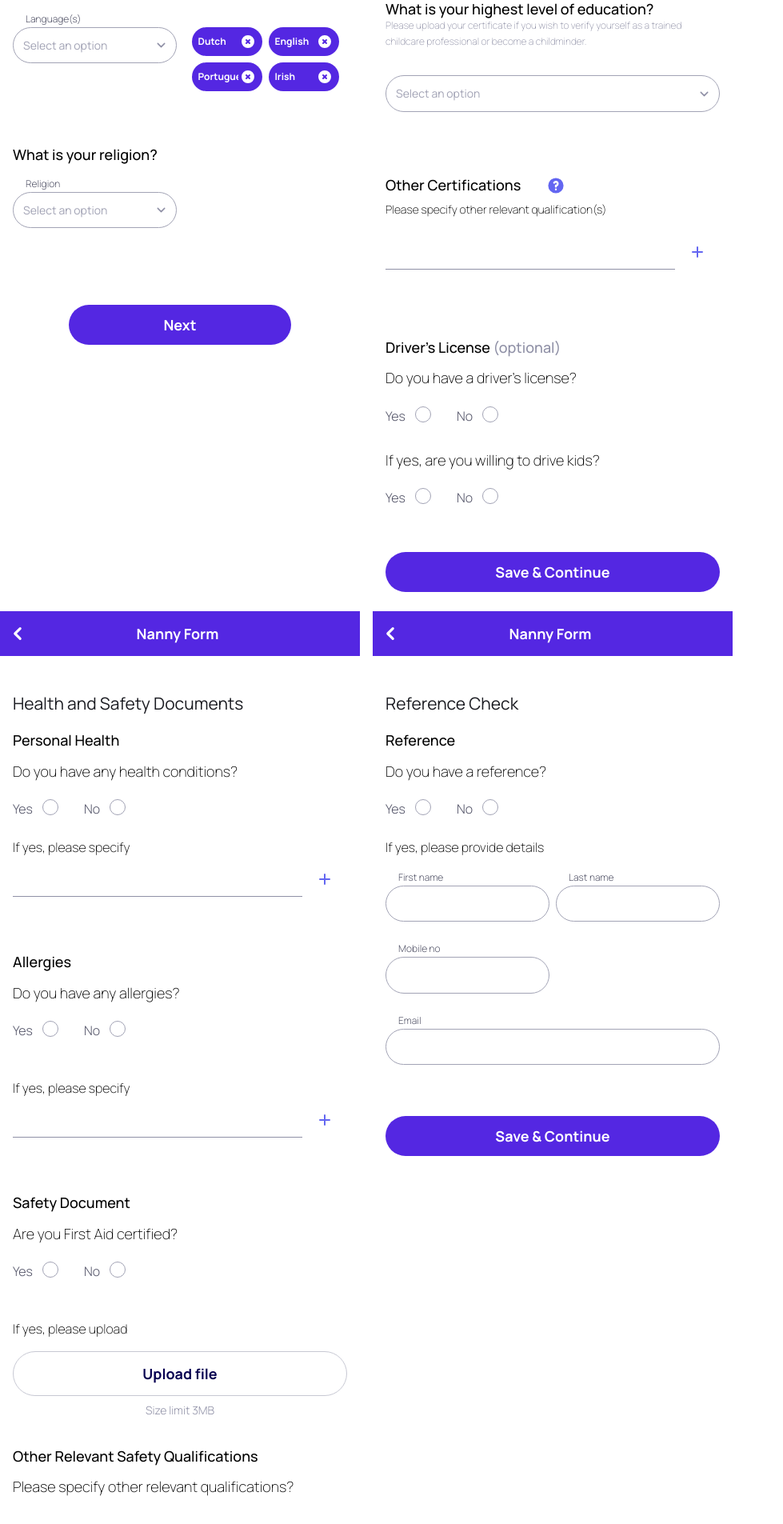
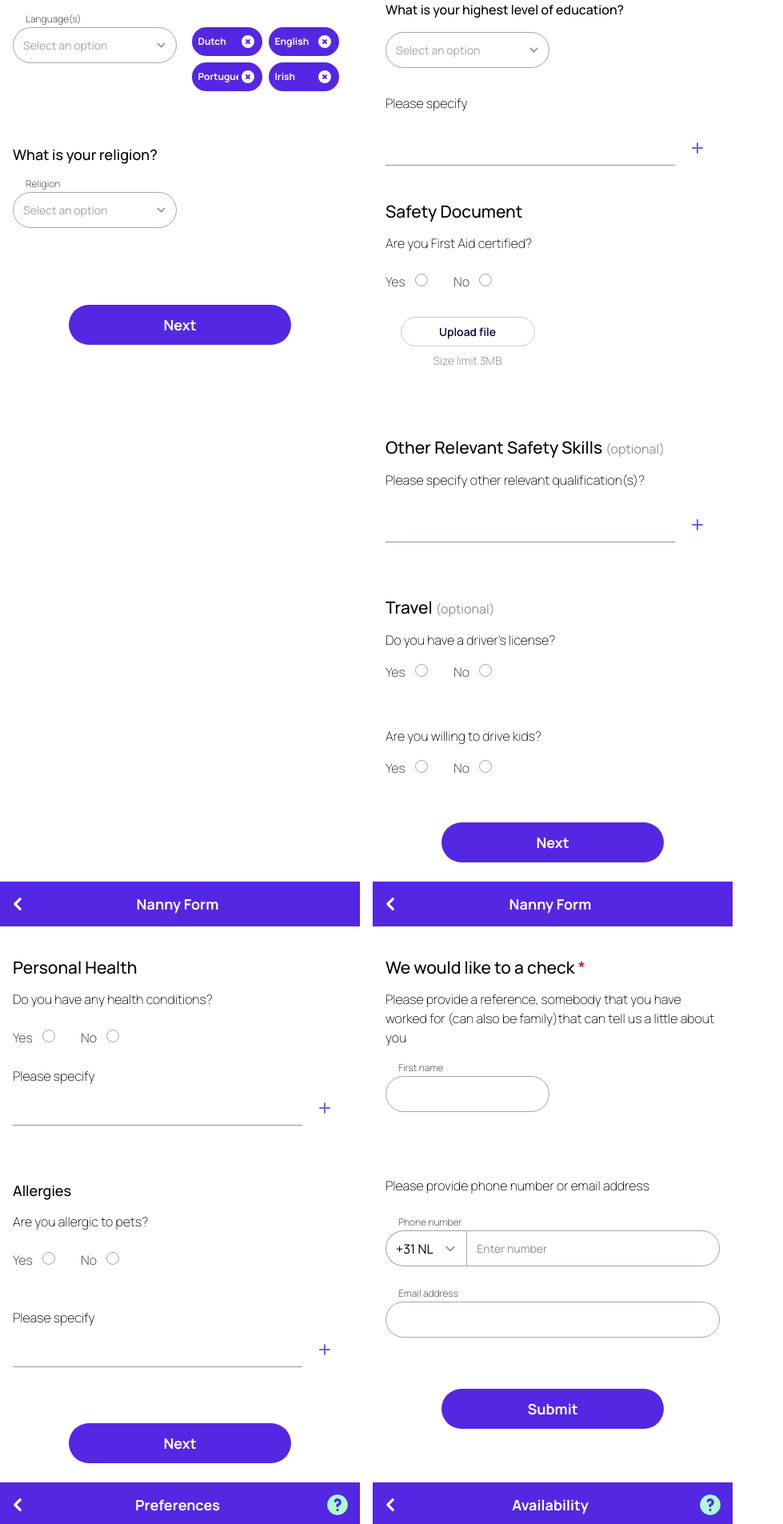
Before and after one commit to andres-codigo/nanny-nina, a Vue app: page /nanny-service-launch-checklist-onboarding in a window 1280 px wide. Shown: the part 2063-3968 px from the top of the page at 80% size, without its empty margins (0-979 px from the left). Built offline with nearby package versions, Linux system fonts and the light colour scheme.

Commit message:
[component, pages] RadioWithContainerAndLabel component/pages updated to reflect design changes/dashboard updated to hide pages removed from updated designs

```diff
--- a/src/components/form/RadioWithContainerAndLabel.vue
+++ b/src/components/form/RadioWithContainerAndLabel.vue
@@ -12,10 +12,10 @@
 				type="radio"
 				class="
 					rounded-full
-					h-5 w-5
+					h-4 w-4
 					text-lilac-500
-					checked:ring-1 checked:ring-offset-2 checked:ring-gray-400 checked:bg-none
-					focus:ring-gray-400
+					checked:ring-2 checked:ring-offset-2 checked:ring-lilac-400 checked:bg-none
+					focus:ring-lilac-400
 					border-1 border-gray-400
 				"
 			>
--- a/src/pages/02-caregiver/nanny/01-service-launch-and-checklist/ServiceLaunchChecklistOnboardingContainer.vue
+++ b/src/pages/02-caregiver/nanny/01-service-launch-and-checklist/ServiceLaunchChecklistOnboardingContainer.vue
@@ -20,7 +20,7 @@
 		<ReferenceForm09 class="max-w-450-for-dev-not-prod" />
 
 		<!-- 04 Preferences Checklist -->
-		<PreferencesLaunchScreen10 class="max-w-450-for-dev-not-prod" />
+		<!-- <PreferencesLaunchScreen10 class="max-w-450-for-dev-not-prod" /> -->
 		<ChecklistLandingPage11 class="max-w-450-for-dev-not-prod" />
 		<AvailabilityWeeklyHours12 class="max-w-450-for-dev-not-prod" />
 		<AvailabilityCalendar13 class="max-w-450-for-dev-not-prod" />
@@ -51,7 +51,7 @@ import HealthAndSafetyForm08 from './pages/03-onboarding-form/HealthAndSafetyFor
 import ReferenceForm09 from './pages/03-onboarding-form/ReferenceForm09.vue'
 
 /* 04 Preferences Checklist */
-import PreferencesLaunchScreen10 from './pages/04-preferences/PreferencesLaunchScreen10.vue'
+// import PreferencesLaunchScreen10 from './pages/04-preferences/PreferencesLaunchScreen10.vue'
 import ChecklistLandingPage11 from './pages/04-preferences/ChecklistLandingPage11.vue'
 import AvailabilityWeeklyHours12 from './pages/04-preferences/AvailabilityWeeklyHours12.vue'
 import AvailabilityCalendar13 from './pages/04-preferences/AvailabilityCalendar13.vue'
@@ -71,7 +71,7 @@ export default {
 		EducationForm07,
 		HealthAndSafetyForm08,
 		ReferenceForm09,
-		PreferencesLaunchScreen10,
+		// PreferencesLaunchScreen10,
 		ChecklistLandingPage11,
 		AvailabilityWeeklyHours12,
 		AvailabilityCalendar13,
--- a/src/pages/02-caregiver/nanny/01-service-launch-and-checklist/pages/03-onboarding-form/EducationForm07.vue
+++ b/src/pages/02-caregiver/nanny/01-service-launch-and-checklist/pages/03-onboarding-form/EducationForm07.vue
@@ -18,18 +18,69 @@
 						</fieldset>
 					</div>
 
-					<div class="mb-20">
-						<h6 class="text-header-six font-medium">What is your highest level of education?</h6>
-						<p class="text-xs font-thin text-gray-500 mb-8">Please upload your certificate if you wish to verify yourself as a trained childcare professional or become a childminder.</p>
-						<SelectMenu />
+					<div class="mb-10">
+						<p class="font-medium">What is your highest level of education?</p>
+						<div class="mt-4 grid grid-cols-2 gap-x-2">
+							<div><SelectMenu /></div>
+						</div>
+
+						<p class="font-thin mt-8 mb-4">Please specify</p>
+
+						<div class="flex">
+							<div class="grow h-14">
+								<InputFieldBorderBottomOnly type="text" />
+							</div>
+							<div class="flex-none inline-flex justify-center items-center w-14 h-14">
+								<PlusIcon class="w-5 h-5 text-indigo-500" aria-hidden="true" />
+							</div>
+						</div>
 					</div>
 
-					<div class="mb-20">
-						<div class="flex mb-2">
-							<div class="flex-none"><h6 class="text-header-six font-medium">Other Certifications</h6></div>
-							<div class="flex-none inline-flex justify-center items-center pl-8"><QuestionMarkCircleIcon class="w-6 h-6 text-indigo-500" aria-hidden="true" /></div>
+					<div class="mt-4 mb-16">
+						<div>
+							<h5 class="text-header-five font-medium mb-4">Safety Document</h5>
+							<p class="font-thin mb-4">Are you First Aid certified?</p>
+							<RadioQuestion :screenReaderOnly="true" legend="Are you First Aid certified?" questionOneText="Yes" questionTwoText="No" />
 						</div>
-						<p	class="text-sm font-thin mb-4">Please specify other relevant qualification(s)</p>
+
+						<div class="flex">
+							<div class="grow h-14">
+								<div class="mt-4 grid grid-cols-2 justify-items-center gap-x-2">
+									<div>
+										<ButtonOutlineDark text="Upload file" class="w-button-sm py-2 text-sm font-semibold" />
+										<p class="text-sm font-light text-center text-gray-500 mt-2">Size limit 3MB</p>
+									</div>
+								</div>
+							</div>
+						</div>
+					</div>
+
+					<!-- <div class="mt-4 mb-16">
+						<div class="mb-2">
+							<h6 class="text-header-six font-medium mb-4">Personal Health</h6>
+							<p class="font-thin mb-4">Do you have any health conditions?</p>
+							<RadioQuestion :screenReaderOnly="true" legend="Do you have any health conditions?" questionOneText="Yes" questionTwoText="No" />
+						</div>
+
+						<div>
+							<p class="font-thin">Please specify</p>
+
+							<div class="flex">
+								<div class="grow h-14">
+									<InputFieldBorderBottomOnly type="text" />
+								</div>
+								<div class="flex-none inline-flex justify-center items-center w-14 h-14">
+									<PlusIcon class="w-5 h-5 text-indigo-500" aria-hidden="true" />
+								</div>
+							</div>
+						</div>
+					</div> -->
+
+					<div class="mt-28 mb-16">
+						<div class="mb-4">
+							<h5 class="text-header-five font-medium mb-4">Other Relevant Safety Skills <span class="text-base text-gray-500 font-normal">(optional)</span></h5>
+							<p class="font-thin mb-4">Please specify other relevant qualification(s)?</p>
+						</div>
 
 						<div class="flex">
 							<div class="grow h-14">
@@ -42,18 +93,18 @@
 					</div>
 
 					<div class="mt-4">
-						<h6 class="text-header-six font-medium mb-4">Driver's License <span class=" text-gray-500">(optional)</span></h6>
-						<p class="text-xl font-thin mb-4">Do you have a driver's license?</p>
+						<h5 class="text-header-five font-medium mb-4">Travel <span class="text-base text-gray-500 font-normal">(optional)</span></h5>
+						<p class="font-thin mb-2">Do you have a driver's license?</p>
 						<RadioQuestion :screenReaderOnly="true" legend="Do you have a driver's license?" questionOneText="Yes" questionTwoText="No" />
 					</div>
 
-					<div class="flex flex-col mt-4 mb-8">
-						<p class="text-xl font-thin mb-4">If yes, are you willing to drive kids?</p>
+					<div class="flex flex-col my-10">
+						<p class="font-thin mb-2">Are you willing to drive kids?</p>
 						<RadioQuestion :screenReaderOnly="true" legend="Do you have any health conditions?" questionOneText="Yes" questionTwoText="No" />
 					</div>
 
-					<div class="mt-10">
-						<ButtonPrimary text="Save &amp; Continue" />
+					<div class="flex flex-col justify-center items-center mt-10">
+						<ButtonPrimary text="Next" class="w-button-lg py-4" />
 					</div>
 				</form>
 			</div>
@@ -67,6 +118,7 @@ import RadioWithContainerAndLabel from '../../../../../../components/form/RadioW
 import SelectMenu from '../../../../../../components/form/SelectMenu.vue'
 import RadioQuestion from '../../../../../../components/form/RadioQuestion.vue'
 import InputFieldBorderBottomOnly from '../../../../../../components/form/InputFieldBorderBottomOnly.vue'
+import ButtonOutlineDark from '../../../../../../components/buttons/ButtonOutlineDark.vue'
 import ButtonPrimary from '../../../../../../components/buttons/ButtonPrimary.vue'
 
 import { ChevronLeftIcon, PlusIcon, QuestionMarkCircleIcon } from '@heroicons/vue/solid'
@@ -78,6 +130,7 @@ export default {
 		SelectMenu,
 		RadioQuestion,
 		InputFieldBorderBottomOnly,
+		ButtonOutlineDark,
 		ButtonPrimary,
 		ChevronLeftIcon,
 		PlusIcon,
--- a/src/pages/02-caregiver/nanny/01-service-launch-and-checklist/pages/03-onboarding-form/HealthAndSafetyForm08.vue
+++ b/src/pages/02-caregiver/nanny/01-service-launch-and-checklist/pages/03-onboarding-form/HealthAndSafetyForm08.vue
@@ -6,17 +6,16 @@
 		<main>
 			<div class="flex flex-col pt-6 mx-4">
 				<form class="w-full" action="#" method="POST">
-					<h5 class="my-6 text-left text-header-five text-gray-900">Health and Safety Documents</h5>
 
 					<div class="mt-4 mb-16">
 						<div class="mb-2">
-							<h6 class="text-header-six font-medium mb-4">Personal Health</h6>
-							<p class="text-xl font-thin mb-4">Do you have any health conditions?</p>
+							<h5 class="text-header-five font-medium mb-4">Personal Health</h5>
+							<p class="font-thin mb-4">Do you have any health conditions?</p>
 							<RadioQuestion :screenReaderOnly="true" legend="Do you have any health conditions?" questionOneText="Yes" questionTwoText="No" />
 						</div>
 
 						<div>
-							<p class="font-thin">If yes, please specify</p>
+							<p class="font-thin">Please specify</p>
 
 							<div class="flex">
 								<div class="grow h-14">
@@ -32,12 +31,12 @@
 					<div class="mt-4 mb-16">
 						<div class="mb-8">
 							<h6 class="text-header-six font-medium mb-4">Allergies</h6>
-							<p class="text-xl font-thin mb-4">Do you have any allergies?</p>
+							<p class="font-thin mb-4">Are you allergic to pets?</p>
 							<RadioQuestion :screenReaderOnly="true" legend="Do you have any allergies?" questionOneText="Yes" questionTwoText="No" />
 						</div>
 
 						<div>
-							<p class="font-thin">If yes, please specify</p>
+							<p class="font-thin">Please specify</p>
 
 							<div class="flex">
 								<div class="grow h-14">
@@ -50,29 +49,10 @@
 						</div>
 					</div>
 
-					<div class="mt-4 mb-16">
-						<div class="mb-8">
-							<h6 class="text-header-six font-medium mb-4">Safety Document</h6>
-							<p class="text-xl font-thin mb-4">Are you First Aid certified?</p>
-							<RadioQuestion :screenReaderOnly="true" legend="Are you First Aid certified?" questionOneText="Yes" questionTwoText="No" />
-						</div>
-
-						<div>
-							<p class="font-thin mb-4">If yes, please upload</p>
-
-							<div class="flex">
-								<div class="grow h-14">
-									<ButtonOutlineDark text="Upload file" />
-									<p class="text-sm font-light text-center text-gray-500 mt-2">Size limit 3MB</p>
-								</div>
-							</div>
-						</div>
-					</div>
-
-					<div class="mt-4 mb-16">
+					<!-- <div class="mt-4 mb-16">
 						<div class="mb-4">
 							<h6 class="text-header-six font-medium mb-4">Other Relevant Safety Qualifications</h6>
-							<p class="text-xl font-thin mb-4">Please specify other relevant qualifications?</p>
+							<p class="font-thin mb-4">Please specify other relevant qualifications?</p>
 						</div>
 
 						<div class="flex">
@@ -83,11 +63,11 @@
 								<PlusIcon class="w-5 h-5 text-indigo-500" aria-hidden="true" />
 							</div>
 						</div>
-					</div>
+					</div> -->
 
 
-					<div class="mt-10">
-						<ButtonPrimary text="Save &amp; Continue" />
+					<div class="flex flex-col justify-center items-center mt-10">
+						<ButtonPrimary text="Next" class="w-button-lg py-4" />
 					</div>
 				</form>
 			</div>
@@ -99,7 +79,6 @@
 import TopNavigation from '../../../../../../components/navigation/TopNavigation.vue'
 import RadioQuestion from '../../../../../../components/form/RadioQuestion.vue'
 import InputFieldBorderBottomOnly from '../../../../../../components/form/InputFieldBorderBottomOnly.vue'
-import ButtonOutlineDark from '../../../../../../components/buttons/ButtonOutlineDark.vue'
 import ButtonPrimary from '../../../../../../components/buttons/ButtonPrimary.vue'
 
 import { ChevronLeftIcon, PlusIcon } from '@heroicons/vue/solid'
@@ -109,7 +88,6 @@ export default {
 		TopNavigation,
 		RadioQuestion,
 		InputFieldBorderBottomOnly,
-		ButtonOutlineDark,
 		ButtonPrimary,
 		ChevronLeftIcon,
 		PlusIcon
--- a/src/pages/02-caregiver/nanny/01-service-launch-and-checklist/pages/03-onboarding-form/ReferenceForm09.vue
+++ b/src/pages/02-caregiver/nanny/01-service-launch-and-checklist/pages/03-onboarding-form/ReferenceForm09.vue
@@ -6,36 +6,32 @@
 		<main>
 			<div class="flex flex-col pt-6 mx-4">
 				<form class="w-full" action="#" method="POST">
-					<h5 class="my-6 text-left text-header-five text-gray-900">Reference Check</h5>
 
 					<div class="mt-4 mb-16">
-						<div class="mb-2">
-							<h6 class="text-header-six font-medium mb-4">Reference</h6>
-							<p class="text-xl font-thin mb-4">Do you have a reference?</p>
-							<RadioQuestion :screenReaderOnly="true" legend="Do you have any health conditions?" questionOneText="Yes" questionTwoText="No" />
+						<div class="mb-20">
+							<h5 class="text-header-five font-medium mb-4">We would like to a check <span class="text-red-500">*</span></h5>
+							<p class="font-thin mb-4">Please provide a reference, somebody that you have worked for (can also be family)that can tell us a little about you</p>
+
+							<div class="mt-4 grid grid-cols-2 gap-x-2">
+								<div><InputField text="First name" /></div>
+							</div>
 						</div>
 
 						<div>
-							<p class="font-thin">If yes, please provide details</p>
+							<p class="font-thin">Please provide phone number or email address</p>
 
-							<div class="mt-4 grid grid-cols-2 gap-y-6 gap-x-2">
-								<div><InputField text="First name" /></div>
-								<div><InputField text="Last name" /></div>
-							</div>
-
-							<div class="mt-6 grid grid-cols-2 gap-y-6 gap-x-2">
-								<div><InputField text="Mobile no" /></div>
-								<div>&nbsp;</div>
+							<div class="mt-6">
+								<InputWithSelectInternationPhoneNumber />
 							</div>
 
 							<div class="mt-6">
-								<InputField text="Email" />
+								<InputField text="Email address" />
 							</div>
 						</div>
 					</div>
 
-					<div class="mt-10">
-						<ButtonPrimary text="Save &amp; Continue" />
+					<div class="flex flex-col justify-center items-center mt-10">
+						<ButtonPrimary text="Submit" class="w-button-lg py-4" />
 					</div>
 				</form>
 			</div>
@@ -47,6 +43,7 @@
 import TopNavigation from '../../../../../../components/navigation/TopNavigation.vue'
 import RadioQuestion from '../../../../../../components/form/RadioQuestion.vue'
 import InputField from '../../../../../../components/form/InputField.vue'
+import InputWithSelectInternationPhoneNumber from '../../../../../../components/form/InputWithSelectInternationPhoneNumber.vue'
 import ButtonPrimary from '../../../../../../components/buttons/ButtonPrimary.vue'
 
 import { ChevronLeftIcon } from '@heroicons/vue/solid'
@@ -56,6 +53,7 @@ export default {
 		TopNavigation,
 		RadioQuestion,
 		InputField,
+		InputWithSelectInternationPhoneNumber,
 		ButtonPrimary,
 		ChevronLeftIcon
 	}
--- a/src/pages/02-caregiver/nanny/01-service-launch-and-checklist/pages/04-preferences/AvailabilityCalendar13.vue
+++ b/src/pages/02-caregiver/nanny/01-service-launch-and-checklist/pages/04-preferences/AvailabilityCalendar13.vue
@@ -1,5 +1,5 @@
 <template>
-	<div class="w-full h-full">pNavigation>
+	<div class="w-full h-full">
 		<TopNavigation text="Availability">
 			<template #iconLeft><router-link to="/dashboard"><ChevronLeftIcon class="w-8 h-8 text-white" aria-hidden="true" /></router-link></template>
 			<template #iconRight><QuestionMarkCircleIcon class="w-8 h-8 text-green-500" aria-hidden="true" /></template>
```
Also changed, not shown: src/pages/02-caregiver/nanny/01-service-launch-and-checklist/pages/04-preferences/ChecklistLandingPage11.vue (+16 -9 lines), src/pages/02-caregiver/nanny/01-service-launch-and-checklist/pages/_removed-pages/PreferencesLaunchScreen10.vue (renamed from src/pages/02-caregiver/nanny/01-service-launch-and-checklist/pages/04-preferences/PreferencesLaunchScreen10.vue).
